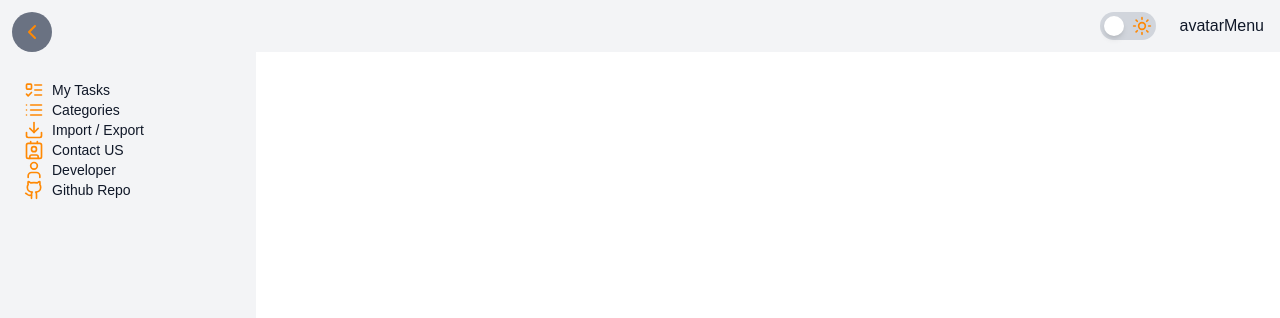
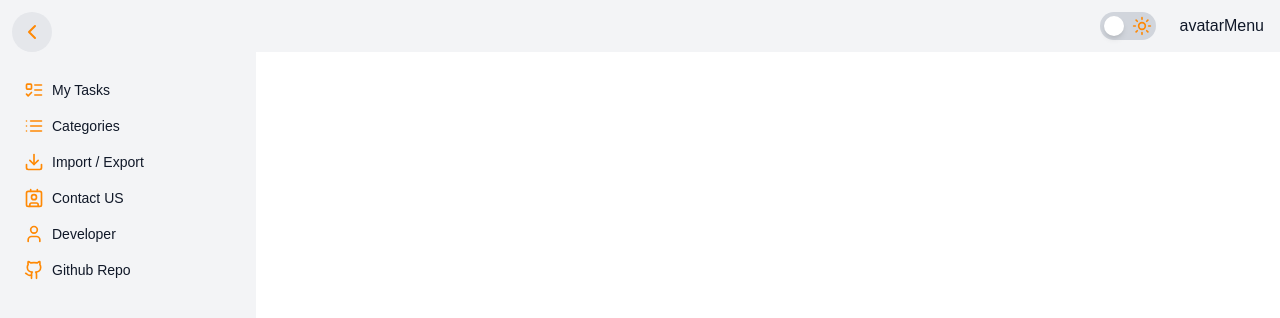
Before and after one commit to redarashid/todo-list-next, a Next.js app: page / in a window 1280 px wide. Shown: the top 318 px of the page. Built offline with nearby package versions, Linux system fonts and the light colour scheme.

Commit message:
first commit

```diff
--- a/src/app/components/sidebar.js
+++ b/src/app/components/sidebar.js
@@ -15,6 +15,7 @@ import {
 } from "react-icons/lu";
 import { Tooltip } from "react-tooltip";
 
+// Sidebar menu component
 const SidebarMenu = ({
   name,
   icon,
@@ -40,9 +41,9 @@ const SidebarMenu = ({
   };
 
   return (
-    <li>
+    <li className=" pb-4">
       <div
-        className=" flex justify-between items-center hover:bg-gray-200 dark:hover:bg-gray-700 dark:hover:bg-opacity-30 rounded-md px-2 cursor-pointer"
+        className=" flex justify-between items-center hover:bg-gray-200 dark:hover:bg-gray-700 dark:hover:bg-opacity-30 rounded-md px-2 cursor-pointer "
         onClick={handleClick}
       >
         <div className=" flex items-center">
@@ -57,10 +58,11 @@ const SidebarMenu = ({
   );
 };
 
+// Menu items
 const menuItems = [
   {
     name: "My Tasks",
-    icon: <LuListTodo className="text-xl text-orange-400" />,
+    icon: <LuListTodo className=" text-xl text-orange-400 " />,
     path: "/",
   },
   {
@@ -93,6 +95,7 @@ const menuItems = [
   },
 ];
 
+// Sidebar component
 const Sidebar = () => {
   const [isCollapsed, setIsCollapsed] = useState(false);
   const toggleSidebar = () => setIsCollapsed(!isCollapsed);
@@ -103,7 +106,7 @@ const Sidebar = () => {
           isCollapsed ? " w-1 p-0 md:pt-20 md:p-4 md:w-16" : " p-4 w-64"
         } bg-gray-100 dark:bg-gray-900 text-gray-900 dark:text-gray-100 overflow-hidden`}
       >
-        <div className=" fixed top-3 h-10 bg-gray-500 bg-opacity-10p p-2 rounded-full left-3 justify-between items-center">
+        <div className=" fixed top-3 h-10 bg-gray-200 bg-opacity-10p p-2 rounded-full left-3 justify-between items-center">
           <div className=" cursor-pointer text-2xl text-orange-400">
             {isCollapsed ? (
               <LuChevronRight
```
